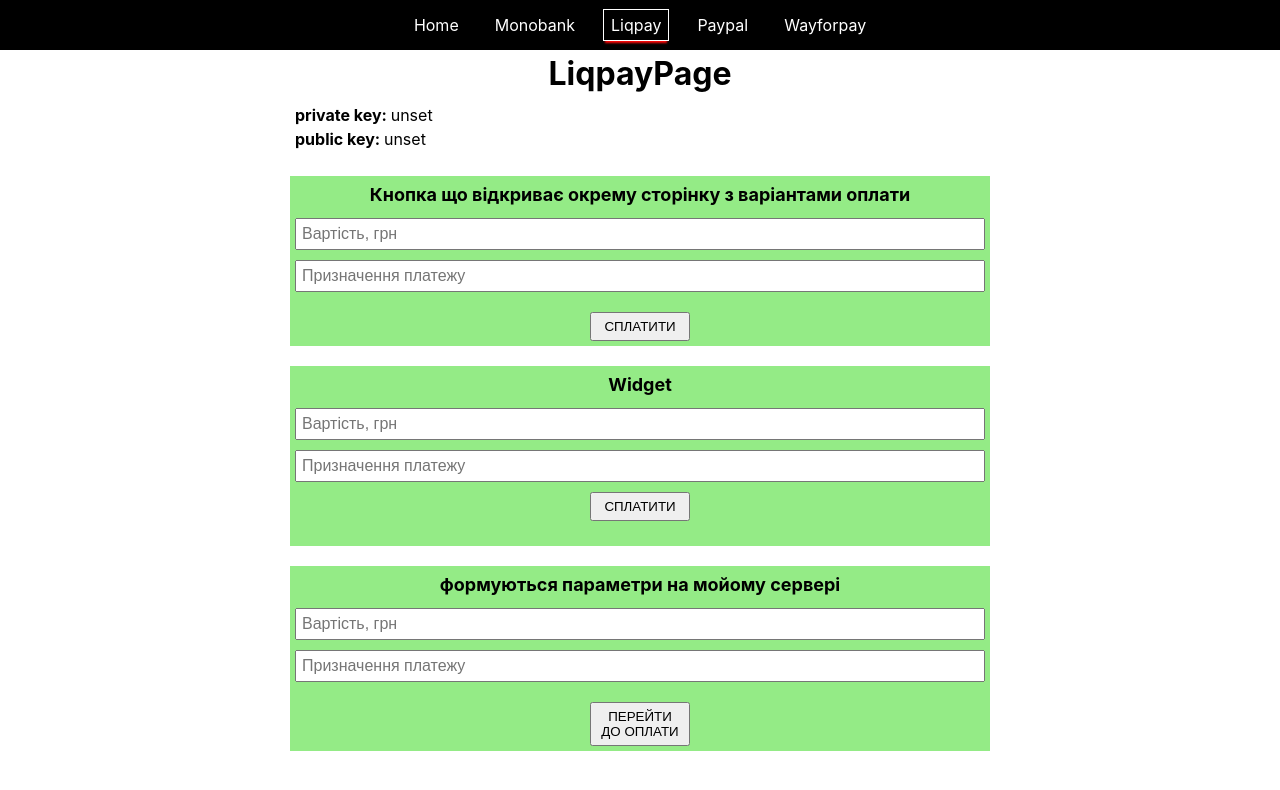
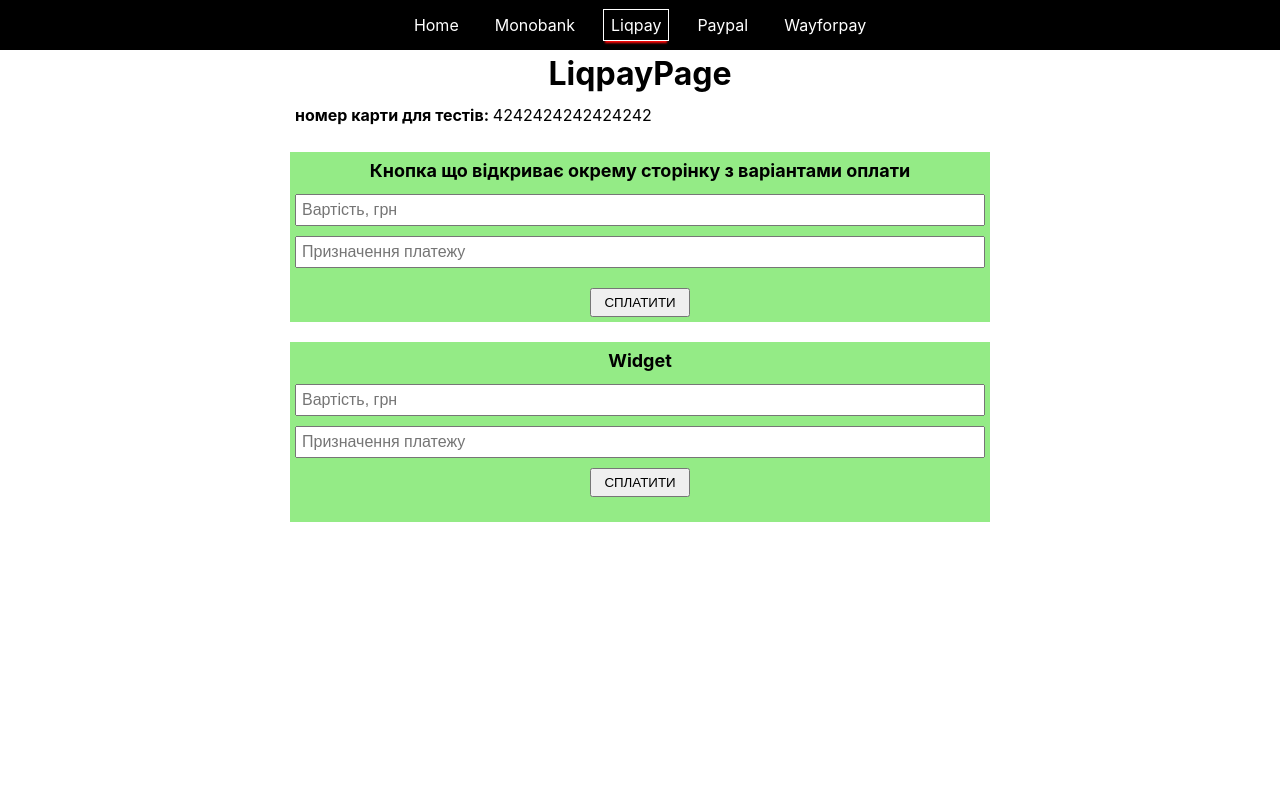
Before and after one commit to smisyuk4/payment-services, a React (Vite) app: page /payment-services/liqpay in a window 1280 px wide. Shown: the top 790 px of the page. Built offline with nearby package versions, Linux system fonts and the light colour scheme; no server answers.

Commit message:
add result url

```diff
--- a/src/components/LiqpayButtonServer/LiqpayButtonServer.jsx
+++ b/src/components/LiqpayButtonServer/LiqpayButtonServer.jsx
@@ -4,28 +4,10 @@
 import { DivStyled, FormStyled } from './LiqpayButtonServer.styled';
 
 axios.defaults.baseURL = 'https://payment-server-node.onrender.com';
-const bank = axios.create({
-  baseURL: 'https://www.liqpay.ua/api/3',
-});
-
-const getPaymentWindow = async data => {
-  const response = await axios.post('/pay', data);
-  return response;
-};
 
 const getPaymentSecondWindow = async data => {
-  const response = await axios.post('/pay-button', data);
+  const response = await axios.post('/getParams', data);
   return response;
-};
-
-const config = {
-  headers: {
-    'Access-Control-Allow-Origin': 'http://127.0.0.1:5173',
-    // 'Access-Control-Allow-Headers': 'Content-Type',
-    // 'Content-Type': 'multipart/form-data',
-    'Content-Type': 'application/json',
-    'Authorization': 'Bearer YOUR_API_KEY'
-  },
 };
 
 export const LiqpayButtonServer = () => {
@@ -40,10 +22,7 @@
     });
 
     setParams(data.paymentValues);
-    console.log(data);
-
-    const response = await bank.post('/checkout', data.paymentValues, config);
-    console.log(response);
+    console.log(data.paymentValues);
   };
 
   return (
@@ -71,13 +50,13 @@
       <button type="button" onClick={send}>
         Перейти до оплати
       </button>
-      {/* {params && <Form params={params} />} */}
+      {params && <Form params={params} />}
     </DivStyled>
   );
 };
 
 const Form = params => {
-  console.log(params);
+  console.log('Form params', params);
 
   return (
     <form
--- a/src/components/LiqpayWidget/LiqpayWidget.jsx
+++ b/src/components/LiqpayWidget/LiqpayWidget.jsx
@@ -42,7 +42,8 @@
         embedTo: '#liqpay_checkout',
         language: 'uk',
         mode: 'popup', // embed || popup
-        server_url: 'https://payment-server-node.onrender.com/liqpay-payment-info'
+        server_url: 'https://payment-server-node.onrender.com/callback',
+        result_url: 'https://smisyuk4.github.io/payment-services',
       })
         .on('liqpay.callback', function (data) {
           console.log('status ', data.status);
--- a/src/pages/LiqpayPage.jsx
+++ b/src/pages/LiqpayPage.jsx
@@ -3,7 +3,7 @@
 import { LiqpayButtonServer } from '../components/LiqpayButtonServer/LiqpayButtonServer';
 import { Title, KeyWrp } from './pagesStyles';
 
-const { VITE_LIQPAY_PRIVATE_KEY, VITE_LIQPAY_PUBLIC_KEY } = import.meta.env;
+// const { VITE_LIQPAY_PRIVATE_KEY, VITE_LIQPAY_PUBLIC_KEY } = import.meta.env;
 
 export const LiqpayPage = () => {
   return (
@@ -11,16 +11,12 @@
       <Title> LiqpayPage</Title>
       <KeyWrp>
         <p>
-          <b>private key: </b> {VITE_LIQPAY_PRIVATE_KEY}
-        </p>
-        <p>
-          <b>public key: </b>
-          {VITE_LIQPAY_PUBLIC_KEY}
+          <b>номер карти для тестів: </b> 4242424242424242
         </p>
       </KeyWrp>
       <LiqpayButton />
       <LiqpayWidget />
-      <LiqpayButtonServer />
+      {/* <LiqpayButtonServer /> */}
     </>
   );
 };
```
